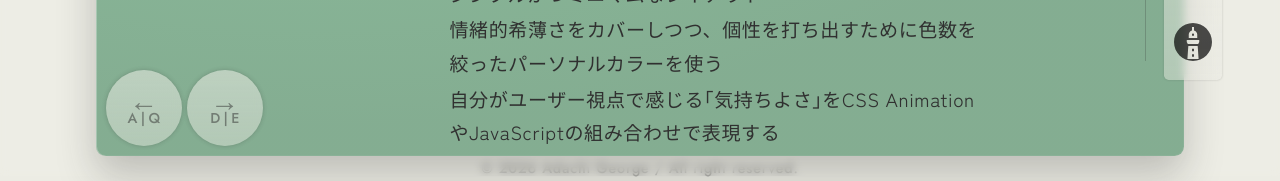
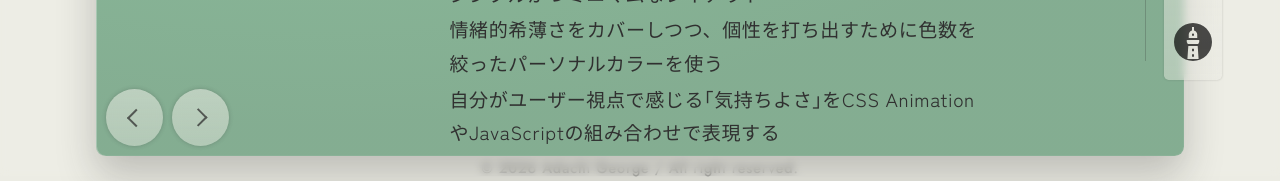
Before and after one commit to nilferum/Portfolio, a plain HTML site: page index.html in a window 1280 px wide. Both pictures are taken after a click on the button 830 px from the left and 689 px from the top of the page. Shown: the part 624-805 px from the top of the page. Drawn offline with nearby package versions, Linux system fonts and the light colour scheme.

Commit message:
keyguideをchevron化、角丸正方形ボタンをスーパー楕円形(squircle)にリファクト

```diff
--- a/css/_animation.scss
+++ b/css/_animation.scss
@@ -1,8 +1,8 @@
 @use '_variables' as v;
 @layer global {
     @keyframes clipSwipe {
-        from { clip-path: inset(-50% 100% -50% 0); }
-        to   { clip-path: inset(-50% 0 -50% 0); }
+        from { clip-path: inset(-50% 100% -50% 0);}
+        to   { clip-path: inset(-50% 0 -50% 0);}
     }
 
     @keyframes verticalClipSwipe {
--- a/css/_detail-scrim.scss
+++ b/css/_detail-scrim.scss
@@ -111,40 +111,24 @@
             flex-direction: row;
             gap: 2rem;
             cursor: pointer;
-            @media (min-width:768px) {display: flex;}
+            @media (min-width:876px) {display: flex;}
 
-            p {
+            div {
                 display: flex;
                 flex-direction: column;
                 justify-content: center;
                 align-items: center;
                 bottom: 0.5rem;
                 left: 0.5rem;
-                width: 4rem;
-                height: 4rem;
+                width: 3rem;
+                height: 3rem;
                 gap: 0rem;
-                border-radius: 50%;
+                @supports not (corner-shape: squircle) {border-radius: 50%;}                             // not Blink
+                @supports (corner-shape: squircle) {border-radius: 50%; corner-shape: squircle;}         // Blink
                 background-image: v.$frosted-glass;
                 box-shadow: 0 0 4px v.$ink-black-shadow;
                 backdrop-filter: blur(4px);
-                @include v.eng-title (500);
-
-                .key {
-                    display: inline;
-                    line-height: 1;
-                    scale: 1.5;
-                    opacity: 0.5;
-                }
-
-                .pagination {
-                    width: max-content;
-                    font-size: 0.75rem;
-                    line-height: 1;
-                    letter-spacing: -0.03em;
-                    opacity: 0.5;
-                }
-
-                &:last-child {left: 4.75rem;}
+                &:last-child {left: 4rem;}
             }
         }
     }
--- a/css/_pseudo.scss
+++ b/css/_pseudo.scss
@@ -29,11 +29,11 @@
     .chevron::before {
         content: '';
         display: block;
-        width: calc((2rem - 4px) / sqrt(2));
-        height: calc((2rem - 4px) / sqrt(2));
+        width: calc((1.5rem - 4px) / sqrt(2));
+        height: calc((1.5rem - 4px) / sqrt(2));
         border-top: 2px solid v.$ink-black;
         border-right: 2px solid v.$ink-black;
-        transform: rotate(45deg);
+        transform: rotate(45deg) translateX(0.25rem) translateY(-0.25rem);
         opacity: 0.75;
     }
 
@@ -44,11 +44,26 @@
         display: block;
         width: 3rem;
         height: 3rem;
-        border-radius: 4px;
+        border-radius: 50%;
+        @supports not (corner-shape: squircle) {border-radius: 25%;}                             // not Blink
+        @supports (corner-shape: squircle) {border-radius: 50%; corner-shape: squircle;}         // Blink
         background-color: oklch(0 0 0 / 5%);
         box-shadow: 2px 2px 2px oklch(0 0 0 / 15%);
-        transform: translate(-0.5rem, -0.5rem);
+        translate: -0.5rem -0.5rem;
     }
+    .detail__keyguide .chevron::before {
+        width: calc(0.5rem * sqrt(2));      // こちらはシェブロンが小さくなりすぎないように(0.7rem程度の大きさに)
+        height: calc(0.5rem * sqrt(2));
+        transform: rotate(225deg);
+        translate: 0.125rem;
+    }
+
+    .detail__keyguide .chevron.rightkey::before {
+        transform: rotate(45deg);
+        translate: -0.125rem;
+    }
+
+    .detail__keyguide .chevron::after {display: none;}
 
     .chevron:focus-visible::after {background-color: oklch(0.62 0.07 55 / 25%)}
 
--- a/index.html
+++ b/index.html
@@ -64,8 +64,8 @@
                 <article class="detail__contents"></article>
                 <div class="detail__scrolltrack abs"><div class="detail__scrollthumb abs"></div></div>
                 <nav class="detail__keyguide">
-                    <p class="abs leftkey"><span class="key">&larr;</span><span class="pagination">A | Q</span></p>
-                    <p class="abs rightkey"><span class="key">&rarr;</span><span class="pagination">D | E</span></p>
+                    <div class="abs chevron leftkey"></div>
+                    <div class="abs chevron rightkey"></div>
                 </nav>
             </section>
 
```
Also changed, not shown: css/style.css, 1 other file.
